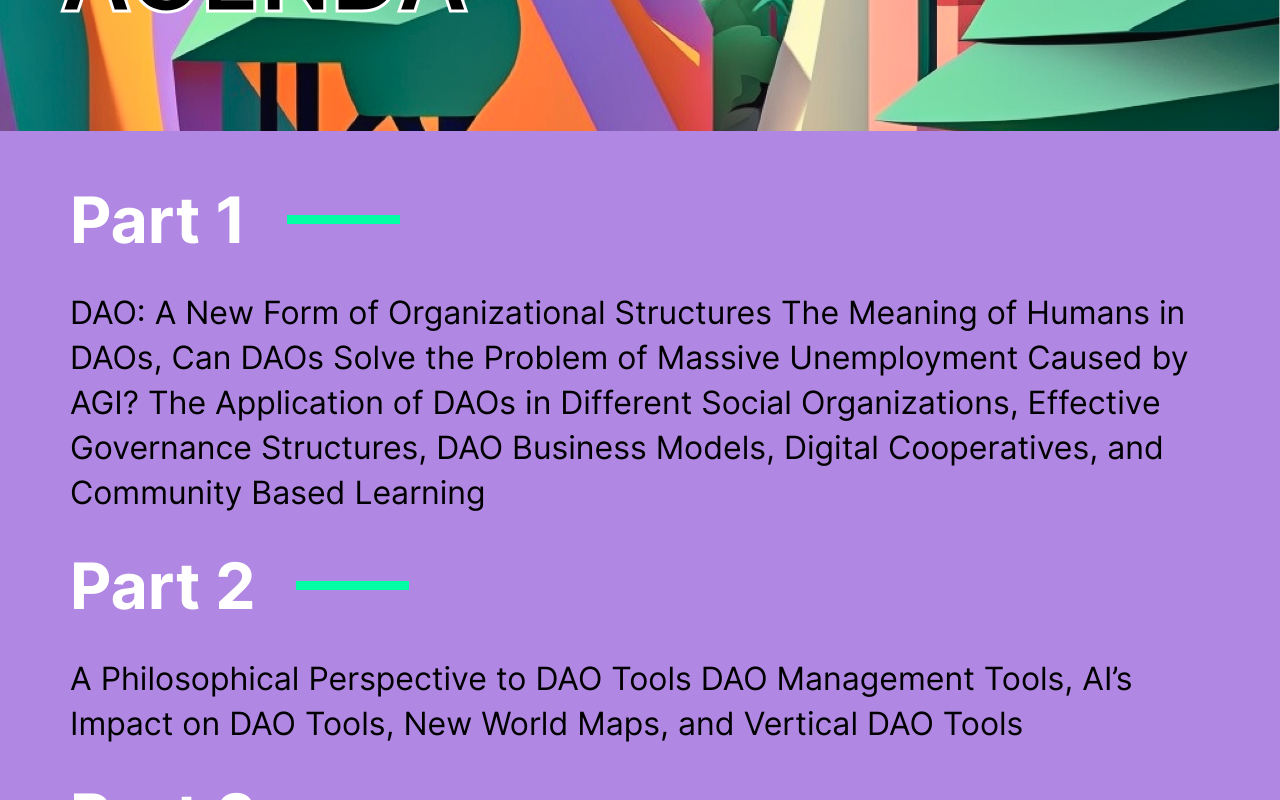
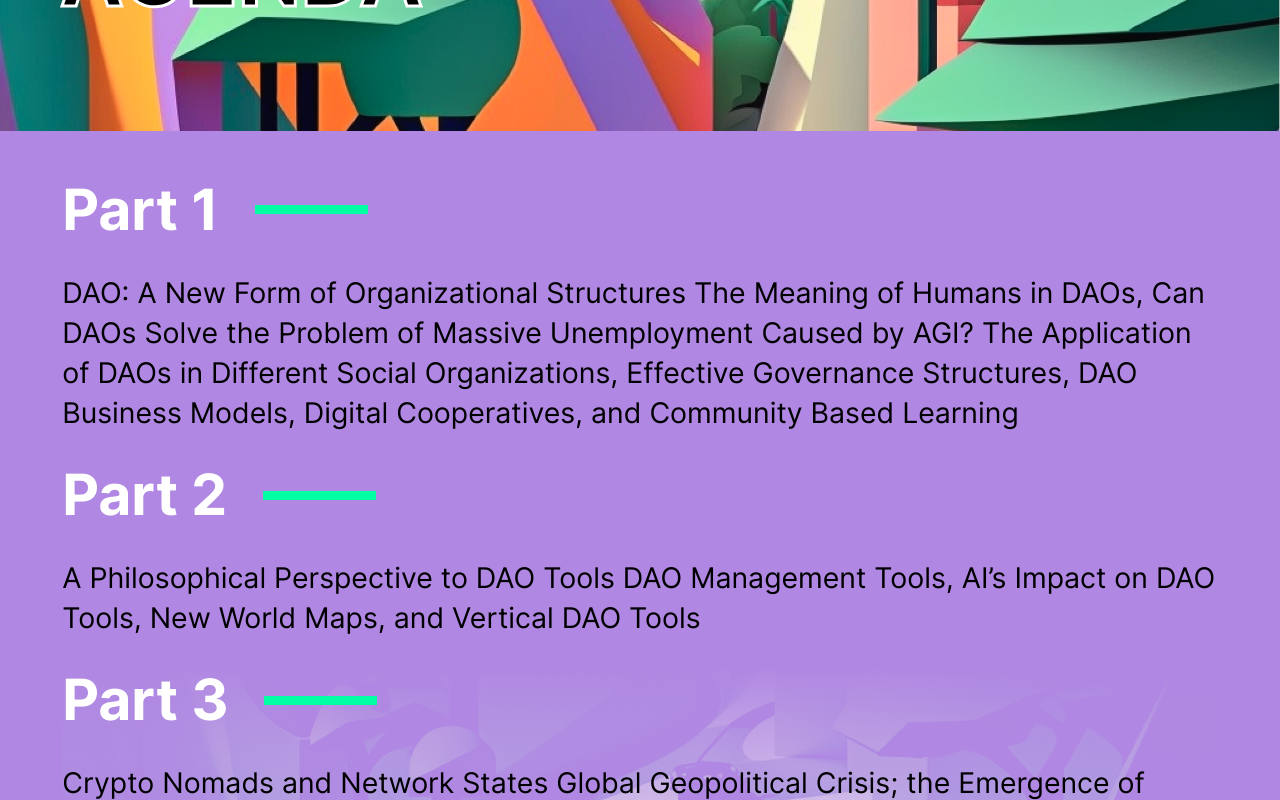
Before and after one commit to rebase-network/dao-montenegro-web, a React (Vite) app: page / in a window 1280 px wide. Shown: the part 2460-3260 px from the top of the page. Built offline with nearby package versions, Linux system fonts and the light colour scheme.

Commit message:
adapt agenda

```diff
--- a/src/components/agenda.jsx
+++ b/src/components/agenda.jsx
@@ -88,8 +88,8 @@ const Header = styled.div`
     font-family: "Inter";
     font-style: normal;
     font-weight: 700;
-    font-size: 96px;
-    line-height: 116px;
+    font-size: 9.6rem;
+    line-height: 11.6rem;
     text-transform: uppercase;
     -webkit-text-stroke: 3px #fff;
     justify-content: center;
@@ -99,14 +99,14 @@ const Header = styled.div`
 
 const Content = styled.div`
   background-color: #b087e2;
-  padding: 50px 70px 0;
+  padding: 5rem 7rem 0;
 `;
 
 const Container = styled.div`
   background-image: url(${AgendaBg});
   background-position: bottom;
   background-repeat: no-repeat;
-  padding-bottom: 50px;
+  padding-bottom: 5rem;
   background-size: contain;
 `;
 
@@ -115,22 +115,22 @@ const Part = styled.div`
     font-family: "Inter";
     font-style: normal;
     font-weight: 400;
-    font-size: 32px;
-    line-height: 45px;
+    font-size: 3.2rem;
+    line-height: 4.5rem;
   }
 `;
 
 
 const Title = styled.div`
   display: flex;
-  gap: 40px;
+  gap: 4rem;
   align-items: center;
   .text {
     font-family: "Inter";
     font-style: normal;
     font-weight: 700;
-    font-size: 64px;
-    line-height: 77px;
+    font-size: 6.4rem;
+    line-height: 7.7rem;
 
     color: #ffffff;
   }
@@ -140,4 +140,10 @@ const Title = styled.div`
     height: 9px;
     background: #03ffa4;
   }
+  @media (max-width: 780px) {
+    .shape {
+      width: 50px;
+      height: 4px;
+    }
+  }
 `;
```
